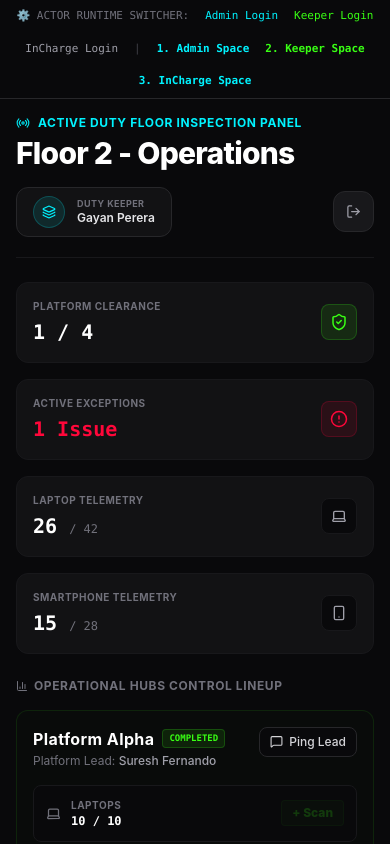
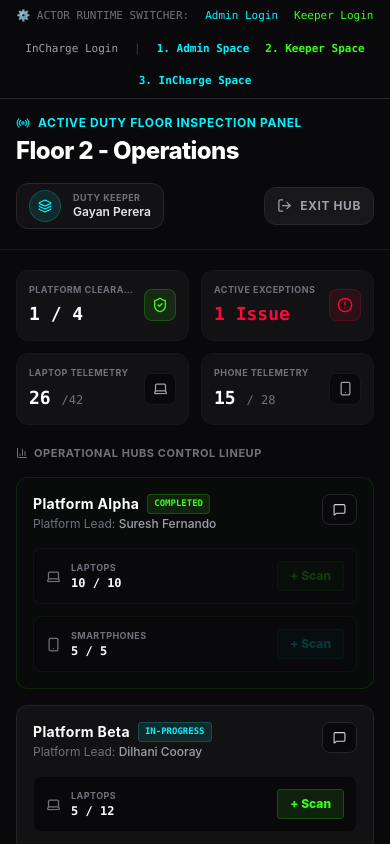
Before and after one commit to IsuruPromuditha/asset-management-system, a React (Vite) app in the folder client/: page /keeper/floor-check in a window 390 px wide. Shown: the top 844 px of the page. Built offline with nearby package versions, Linux system fonts and the light colour scheme.

Commit message:
add mobile responsive for PlatforReportHub and Florcheckhub user interfaces

```diff
--- a/client/src/pages/keeper/FloorCheckHub.jsx
+++ b/client/src/pages/keeper/FloorCheckHub.jsx
@@ -61,7 +61,7 @@ export default function FloorCheckHub() {
     navigate('/login');
   };
 
-  // --- ADMIN INSIGHTS: Global Floor Metrics Computations ---
+  // --- GLOBAL FLOOR METRICS COMPUTATIONS ---
   const totalPlatforms = platforms.length;
   const completedPlatforms = platforms.filter(p => p.status === 'completed').length;
   const flaggedDiscrepancies = platforms.filter(p => p.discrepancy).length;
@@ -72,21 +72,22 @@ export default function FloorCheckHub() {
   const checkedPhones = platforms.reduce((acc, p) => acc + p.assets.phones.checked, 0);
 
   return (
-    <div className="space-y-6 max-w-7xl mx-auto p-4 md:p-6 min-h-screen bg-zinc-950 text-zinc-100">
+    <div className="space-y-5 sm:space-y-6 max-w-7xl mx-auto p-0 sm:p-4 md:p-6 min-h-screen bg-zinc-950 text-zinc-100">
 
       {/* Top Floor Profile & Action Header */}
-      <div className="flex flex-col md:flex-row justify-between items-start md:items-center border-b border-zinc-900 pb-5 gap-4">
-        <div>
+      <div className="flex flex-col md:flex-row justify-between items-start md:items-center border-b border-zinc-900 p-4 sm:p-5 md:px-0 md:pt-0 pb-5 gap-4">
+        <div className="space-y-1">
           <div className="flex items-center gap-2 text-xs font-bold text-brand-neonCyan uppercase tracking-wider">
             <Radio size={14} className="animate-pulse text-brand-neonCyan" />
             <span>Active Duty Floor Inspection Panel</span>
           </div>
-          <h1 className="text-3xl font-extrabold text-white mt-1 tracking-tight">{activeFloorName}</h1>
+          <h1 className="text-2xl sm:text-3xl font-extrabold text-white tracking-tight">{activeFloorName}</h1>
         </div>
 
+        {/* Dynamic header badge layout for touch responsiveness */}
         <div className="flex items-center gap-3 w-full md:w-auto justify-between md:justify-end">
-          <div className="bg-brand-darkGray border border-zinc-800 px-4 py-2 rounded-xl flex items-center gap-3">
-            <div className="w-8 h-8 rounded-full bg-brand-neonCyan/10 border border-brand-neonCyan/20 flex items-center justify-center text-brand-neonCyan">
+          <div className="bg-brand-darkGray border border-zinc-800 px-3 py-1.5 sm:px-4 sm:py-2 rounded-xl flex items-center gap-3">
+            <div className="w-8 h-8 rounded-full bg-brand-neonCyan/10 border border-brand-neonCyan/20 flex items-center justify-center text-brand-neonCyan shrink-0">
               <Layers size={14} />
             </div>
             <div>
@@ -95,79 +96,77 @@ export default function FloorCheckHub() {
             </div>
           </div>
 
-          {/* Secure Session Terminate Trigger Button */}
           <button
             onClick={handleLogout}
-            className="p-3 bg-zinc-900 hover:bg-brand-neonRed/10 border border-zinc-800 hover:border-brand-neonRed/30 rounded-xl text-zinc-400 hover:text-brand-neonRed transition-all duration-150 flex items-center gap-2 text-xs font-bold uppercase tracking-wider"
+            className="px-3 py-2.5 sm:p-3 bg-zinc-900 hover:bg-brand-neonRed/10 border border-zinc-800 hover:border-brand-neonRed/30 rounded-xl text-zinc-400 hover:text-brand-neonRed transition-all duration-150 flex items-center gap-2 text-xs font-bold uppercase tracking-wider cursor-pointer"
             title="Log Out Session"
           >
             <LogOut size={15} />
-            <span className="hidden sm:inline">Exit Hub</span>
+            <span className="inline sm:inline">Exit Hub</span>
           </button>
         </div>
       </div>
 
-      {/* =========================================================
-          🆕 ADMIN STATUS LIVE DASHBOARD PANEL
-          ========================================================= */}
-      <div className="grid grid-cols-1 sm:grid-cols-2 lg:grid-cols-4 gap-4">
+      {/* LIVE TELEMETRY DASHBOARD METRICS GRID */}
+      <div className="grid grid-cols-2 lg:grid-cols-4 gap-3 sm:gap-4 px-4 sm:p-0">
+
         {/* Metric 1: Track Progress Status */}
-        <div className="bg-brand-darkGray border border-zinc-900 rounded-xl p-4 flex items-center justify-between">
-          <div>
-            <p className="text-[10px] uppercase font-bold text-zinc-500 tracking-wider">Platform Clearance</p>
-            <h4 className="text-xl font-black font-mono text-white mt-1">{completedPlatforms} / {totalPlatforms}</h4>
+        <div className="bg-brand-darkGray border border-zinc-900 rounded-xl p-3 sm:p-4 flex items-center justify-between gap-2">
+          <div className="min-w-0">
+            <p className="text-[9px] sm:text-[10px] uppercase font-bold text-zinc-500 tracking-wider truncate">Platform Clearance</p>
+            <h4 className="text-lg sm:text-xl font-black font-mono text-white mt-1">{completedPlatforms} / {totalPlatforms}</h4>
           </div>
-          <div className="w-9 h-9 rounded-lg bg-brand-neonGreen/10 border border-brand-neonGreen/20 flex items-center justify-center text-brand-neonGreen">
-            <ShieldCheck size={18} />
+          <div className="w-8 h-8 sm:w-9 sm:h-9 rounded-lg bg-brand-neonGreen/10 border border-brand-neonGreen/20 flex items-center justify-center text-brand-neonGreen shrink-0">
+            <ShieldCheck size={16} />
           </div>
         </div>
 
         {/* Metric 2: Open Floor Discrepancy Flags */}
-        <div className="bg-brand-darkGray border border-zinc-900 rounded-xl p-4 flex items-center justify-between">
-          <div>
-            <p className="text-[10px] uppercase font-bold text-zinc-500 tracking-wider">Active Exceptions</p>
-            <h4 className={`text-xl font-black font-mono mt-1 ${flaggedDiscrepancies > 0 ? 'text-brand-neonRed' : 'text-zinc-400'}`}>
+        <div className="bg-brand-darkGray border border-zinc-900 rounded-xl p-3 sm:p-4 flex items-center justify-between gap-2">
+          <div className="min-w-0">
+            <p className="text-[9px] sm:text-[10px] uppercase font-bold text-zinc-500 tracking-wider truncate">Active Exceptions</p>
+            <h4 className={`text-lg sm:text-xl font-black font-mono mt-1 truncate ${flaggedDiscrepancies > 0 ? 'text-brand-neonRed' : 'text-zinc-400'}`}>
               {flaggedDiscrepancies} Issue{flaggedDiscrepancies !== 1 ? 's' : ''}
             </h4>
           </div>
-          <div className={`w-9 h-9 rounded-lg flex items-center justify-center border ${flaggedDiscrepancies > 0 ? 'bg-brand-neonRed/10 border-brand-neonRed/20 text-brand-neonRed' : 'bg-zinc-900 border-zinc-800 text-zinc-600'}`}>
-            <AlertCircle size={18} />
+          <div className={`w-8 h-8 sm:w-9 sm:h-9 rounded-lg flex items-center justify-center border shrink-0 ${flaggedDiscrepancies > 0 ? 'bg-brand-neonRed/10 border-brand-neonRed/20 text-brand-neonRed' : 'bg-zinc-900 border-zinc-800 text-zinc-600'}`}>
+            <AlertCircle size={16} />
           </div>
         </div>
 
         {/* Metric 3: Global Laptop Auditing Counts */}
-        <div className="bg-brand-darkGray border border-zinc-900 rounded-xl p-4 flex items-center justify-between">
-          <div>
-            <p className="text-[10px] uppercase font-bold text-zinc-500 tracking-wider">Laptop Telemetry</p>
-            <h4 className="text-xl font-black font-mono text-white mt-1">
-              {checkedLaptops} <span className="text-xs font-normal text-zinc-500">/ {totalLaptops}</span>
+        <div className="bg-brand-darkGray border border-zinc-900 rounded-xl p-3 sm:p-4 flex items-center justify-between gap-2">
+          <div className="min-w-0">
+            <p className="text-[9px] sm:text-[10px] uppercase font-bold text-zinc-500 tracking-wider truncate">Laptop Telemetry</p>
+            <h4 className="text-lg sm:text-xl font-black font-mono text-white mt-1 truncate">
+              {checkedLaptops} <span className="text-xs font-normal text-zinc-500">/{totalLaptops}</span>
             </h4>
           </div>
-          <div className="w-9 h-9 rounded-lg bg-zinc-950 border border-zinc-900 flex items-center justify-center text-zinc-400">
-            <Laptop size={16} />
+          <div className="w-8 h-8 sm:w-9 sm:h-9 rounded-lg bg-zinc-950 border border-zinc-900 flex items-center justify-center text-zinc-400 shrink-0">
+            <Laptop size={15} />
           </div>
         </div>
 
         {/* Metric 4: Global Phone Auditing Counts */}
-        <div className="bg-brand-darkGray border border-zinc-900 rounded-xl p-4 flex items-center justify-between">
-          <div>
-            <p className="text-[10px] uppercase font-bold text-zinc-500 tracking-wider">Smartphone Telemetry</p>
-            <h4 className="text-xl font-black font-mono text-white mt-1">
+        <div className="bg-brand-darkGray border border-zinc-900 rounded-xl p-3 sm:p-4 flex items-center justify-between gap-2">
+          <div className="min-w-0">
+            <p className="text-[9px] sm:text-[10px] uppercase font-bold text-zinc-500 tracking-wider truncate">Phone Telemetry</p>
+            <h4 className="text-lg sm:text-xl font-black font-mono text-white mt-1 truncate">
               {checkedPhones} <span className="text-xs font-normal text-zinc-500">/ {totalPhones}</span>
             </h4>
           </div>
-          <div className="w-9 h-9 rounded-lg bg-zinc-950 border border-zinc-900 flex items-center justify-center text-zinc-400">
-            <Smartphone size={16} />
+          <div className="w-8 h-8 sm:w-9 sm:h-9 rounded-lg bg-zinc-950 border border-zinc-900 flex items-center justify-center text-zinc-400 shrink-0">
+            <Smartphone size={15} />
           </div>
         </div>
       </div>
 
-      {/* Grid Layout splits into Cards & Quick Communications Sidebar */}
-      <div className="grid grid-cols-1 xl:grid-cols-3 gap-6 items-start">
+      {/* Main Structural Layout Split */}
+      <div className="grid grid-cols-1 xl:grid-cols-3 gap-5 sm:gap-6 items-start px-4 sm:p-0">
 
-        {/* Main Floor Platforms Quick Audit Feed */}
+        {/* Main Floor Platforms Audit Feed Container */}
         <div className="xl:col-span-2 space-y-4">
-          <h2 className="text-xs font-bold uppercase tracking-wider text-zinc-500 flex items-center gap-1.5">
+          <h2 className="text-[11px] sm:text-xs font-bold uppercase tracking-wider text-zinc-500 flex items-center gap-1.5">
             <BarChart3 size={12} /> Operational Hubs Control Lineup
           </h2>
 
@@ -178,15 +177,15 @@ export default function FloorCheckHub() {
             return (
               <div
                 key={platform.id}
-                className={`bg-brand-darkGray border rounded-xl p-4 transition-all duration-150
+                className={`bg-brand-darkGray border rounded-xl p-4 transition-all duration-150 space-y-4
                   ${isCompleted ? 'border-brand-neonGreen/10 bg-brand-neonGreen/[0.01]' : 'border-zinc-800/80'}
                   ${isFailed ? 'border-brand-neonRed bg-brand-neonRed/[0.01]' : ''}
                 `}
               >
-                <div className="flex flex-wrap justify-between items-start gap-2">
-                  <div>
-                    <div className="flex items-center gap-2">
-                      <h3 className="text-base font-bold text-white tracking-wide">{platform.name}</h3>
+                <div className="flex justify-between items-start gap-3">
+                  <div className="space-y-0.5">
+                    <div className="flex flex-wrap items-center gap-2">
+                      <h3 className="text-sm sm:text-base font-bold text-white tracking-wide">{platform.name}</h3>
                       <span className={`text-[9px] px-1.5 py-0.5 rounded font-mono font-bold uppercase border
                         ${isCompleted ? 'bg-brand-neonGreen/10 border-brand-neonGreen/20 text-brand-neonGreen' : ''}
                         ${isFailed ? 'bg-brand-neonRed/10 border-brand-neonRed/20 text-brand-neonRed' : ''}
@@ -196,61 +195,62 @@ export default function FloorCheckHub() {
                         {platform.status}
                       </span>
                     </div>
-                    <p className="text-xs text-zinc-500 mt-0.5">Platform Lead: <span className="text-zinc-400 font-medium">{platform.incharge}</span></p>
+                    <p className="text-xs text-zinc-500">Platform Lead: <span className="text-zinc-400 font-medium">{platform.incharge}</span></p>
                   </div>
 
-                  {/* Interactive Quick Comms Hook */}
+                  {/* Ping Platform Lead Trigger */}
                   <button
                     onClick={() => setActiveChat({ id: platform.id, name: platform.name, incharge: platform.incharge })}
-                    className="flex items-center gap-1.5 px-2.5 py-1.5 bg-zinc-950 hover:bg-zinc-900 border border-zinc-800 rounded-lg text-xs font-medium text-zinc-300 hover:text-brand-neonCyan transition-all"
+                    className="flex items-center gap-1.5 px-2.5 py-2 sm:py-1.5 bg-zinc-950 hover:bg-zinc-900 border border-zinc-800 rounded-lg text-xs font-medium text-zinc-300 hover:text-brand-neonCyan transition-all shrink-0 cursor-pointer"
                   >
                     <MessageSquare size={13} />
-                    <span>Ping Lead</span>
+                    <span className="hidden sm:inline">Ping Lead</span>
                   </button>
                 </div>
 
-                {/* Grid Split containing Direct Tap Count Buttons */}
-                <div className="grid grid-cols-1 sm:grid-cols-2 gap-3 mt-4">
-                  {/* Laptop Action Tracker */}
-                  <div className="bg-zinc-950 p-3 rounded-lg border border-zinc-900 flex justify-between items-center">
-                    <div className="flex items-center gap-2.5">
-                      <div className="text-zinc-500"><Laptop size={15} /></div>
-                      <div>
-                        <p className="text-[10px] uppercase font-bold text-zinc-500 tracking-wider">Laptops</p>
+                {/* Incremental Touch Count Block - Stacks on Mobile screens */}
+                <div className="grid grid-cols-1 sm:grid-cols-2 gap-3">
+
+                  {/* Laptop Incremental Module */}
+                  <div className="bg-zinc-950 p-3 rounded-lg border border-zinc-900/60 flex justify-between items-center gap-2">
+                    <div className="flex items-center gap-2.5 min-w-0">
+                      <div className="text-zinc-500 shrink-0"><Laptop size={15} /></div>
+                      <div className="min-w-0">
+                        <p className="text-[9px] uppercase font-bold text-zinc-500 tracking-wider truncate">Laptops</p>
                         <p className="text-xs font-bold text-white font-mono">{platform.assets.laptops.checked} / {platform.assets.laptops.total}</p>
                       </div>
                     </div>
                     <button
                       disabled={platform.assets.laptops.checked === platform.assets.laptops.total}
                       onClick={() => handleIncrementAsset(platform.id, 'laptops')}
-                      className="px-2.5 py-1 bg-brand-neonGreen/10 border border-brand-neonGreen/20 text-brand-neonGreen hover:bg-brand-neonGreen hover:text-zinc-950 text-xs font-extrabold rounded transition-all disabled:opacity-20 disabled:pointer-events-none"
+                      className="px-3 py-1.5 bg-brand-neonGreen/10 border border-brand-neonGreen/20 text-brand-neonGreen hover:bg-brand-neonGreen hover:text-zinc-950 text-xs font-extrabold rounded active:scale-95 transition-all disabled:opacity-20 disabled:pointer-events-none cursor-pointer select-none shrink-0"
                     >
                       + Scan
                     </button>
                   </div>
 
-                  {/* Phone Action Tracker */}
-                  <div className="bg-zinc-950 p-3 rounded-lg border border-zinc-900 flex justify-between items-center">
-                    <div className="flex items-center gap-2.5">
-                      <div className="text-zinc-500"><Smartphone size={15} /></div>
-                      <div>
-                        <p className="text-[10px] uppercase font-bold text-zinc-500 tracking-wider">Smartphones</p>
+                  {/* Phone Incremental Module */}
+                  <div className="bg-zinc-950 p-3 rounded-lg border border-zinc-900/60 flex justify-between items-center gap-2">
+                    <div className="flex items-center gap-2.5 min-w-0">
+                      <div className="text-zinc-500 shrink-0"><Smartphone size={15} /></div>
+                      <div className="min-w-0">
+                        <p className="text-[9px] uppercase font-bold text-zinc-500 tracking-wider truncate">Smartphones</p>
                         <p className="text-xs font-bold text-white font-mono">{platform.assets.phones.checked} / {platform.assets.phones.total}</p>
                       </div>
                     </div>
                     <button
                       disabled={platform.assets.phones.checked === platform.assets.phones.total}
                       onClick={() => handleIncrementAsset(platform.id, 'phones')}
-                      className="px-2.5 py-1 bg-brand-neonCyan/10 border border-brand-neonCyan/20 text-brand-neonCyan hover:bg-brand-neonCyan hover:text-zinc-950 text-xs font-extrabold rounded transition-all disabled:opacity-20 disabled:pointer-events-none"
+                      className="px-3 py-1.5 bg-brand-neonCyan/10 border border-brand-neonCyan/20 text-brand-neonCyan hover:bg-brand-neonCyan hover:text-zinc-950 text-xs font-extrabold rounded active:scale-95 transition-all disabled:opacity-20 disabled:pointer-events-none cursor-pointer select-none shrink-0"
                     >
                       + Scan
                     </button>
                   </div>
                 </div>
 
-                {/* Quick Warning Notice Banner */}
+                {/* Discrepancy Warnings */}
                 {platform.discrepancy && (
-                  <div className="mt-3 p-2 bg-brand-neonRed/10 border border-brand-neonRed/20 text-brand-neonRed rounded-md text-xs font-medium flex items-center gap-2">
+                  <div className="p-2.5 bg-brand-neonRed/10 border border-brand-neonRed/20 text-brand-neonRed rounded-md text-xs font-medium flex items-center gap-2 break-words">
                     <ShieldAlert size={14} className="shrink-0" />
                     <span>Flagged Issue: {platform.discrepancy}</span>
                   </div>
@@ -260,41 +260,41 @@ export default function FloorCheckHub() {
           })}
         </div>
 
-        {/* Dynamic Comms Channel Panel Sidebar */}
+        {/* Radio Wire Intercom Sidebar Section */}
         <div className="space-y-4">
-          <h2 className="text-xs font-bold uppercase tracking-wider text-zinc-500">Radio Dispatch Wire</h2>
+          <h2 className="text-[11px] sm:text-xs font-bold uppercase tracking-wider text-zinc-500">Radio Dispatch Wire</h2>
           {activeChat ? (
-            <div className="bg-brand-darkGray border border-brand-neonCyan/20 rounded-xl p-4 flex flex-col h-64 justify-between shadow-lg">
-              <div>
-                <div className="flex justify-between items-start border-b border-zinc-800 pb-2">
-                  <div>
-                    <p className="text-xs font-bold text-white">{activeChat.name}</p>
-                    <p className="text-[10px] text-zinc-500">Lead: {activeChat.incharge}</p>
+            <div className="bg-brand-darkGray border border-brand-neonCyan/20 rounded-xl p-4 flex flex-col h-64 justify-between shadow-xl">
+              <div className="space-y-3">
+                <div className="flex justify-between items-start border-b border-zinc-900 pb-2 gap-2">
+                  <div className="min-w-0">
+                    <p className="text-xs font-bold text-white truncate">{activeChat.name}</p>
+                    <p className="text-[10px] text-zinc-500 truncate">Lead: {activeChat.incharge}</p>
                   </div>
-                  <button onClick={() => setActiveChat(null)} className="text-xs text-zinc-500 hover:text-white font-semibold">Close</button>
+                  <button onClick={() => setActiveChat(null)} className="text-xs text-zinc-500 hover:text-white font-semibold shrink-0 cursor-pointer">Close</button>
                 </div>
-                <div className="mt-3 text-xs text-zinc-500 text-center py-4 border border-dashed border-zinc-900 rounded-lg">
+                <div className="text-xs text-zinc-500 text-center py-4 border border-dashed border-zinc-900 rounded-lg bg-zinc-950/20 px-2">
                   Secure channel connected to platform lead console.
                 </div>
               </div>
-              <div className="flex gap-2">
+              <div className="flex gap-2 pt-2">
                 <input
                   type="text"
                   placeholder="Type instructions..."
                   value={chatMessage}
                   onChange={(e) => setChatMessage(e.target.value)}
-                  className="w-full bg-zinc-950 border border-zinc-800 rounded-lg px-3 py-2 text-xs text-white focus:outline-none focus:border-brand-neonCyan/50"
+                  className="w-full bg-zinc-950 border border-zinc-800 rounded-lg px-3 py-2 text-xs text-white placeholder-zinc-600 focus:outline-none focus:border-brand-neonCyan/40 transition-colors"
                 />
                 <button
                   onClick={() => { setChatMessage(""); alert("Message broadcasted to InCharge device terminal!"); }}
-                  className="p-2 bg-brand-neonCyan text-zinc-950 rounded-lg hover:scale-105 transition-transform"
+                  className="p-2.5 bg-brand-neonCyan text-zinc-950 rounded-lg active:scale-95 transition-all shrink-0 flex items-center justify-center cursor-pointer"
                 >
                   <Send size={14} />
                 </button>
               </div>
             </div>
           ) : (
-            <div className="bg-brand-darkGray/30 border border-zinc-900 rounded-xl p-6 text-center text-xs text-zinc-600 font-medium">
+            <div className="bg-brand-darkGray/30 border border-zinc-900 rounded-xl p-5 text-center text-xs text-zinc-600 font-medium">
               Select "Ping Lead" next to any active platform to establish a dedicated real-time link.
             </div>
           )}
```
Also changed, not shown: client/src/pages/incharge/PlatformReportHub.jsx (+43 -43 lines).
